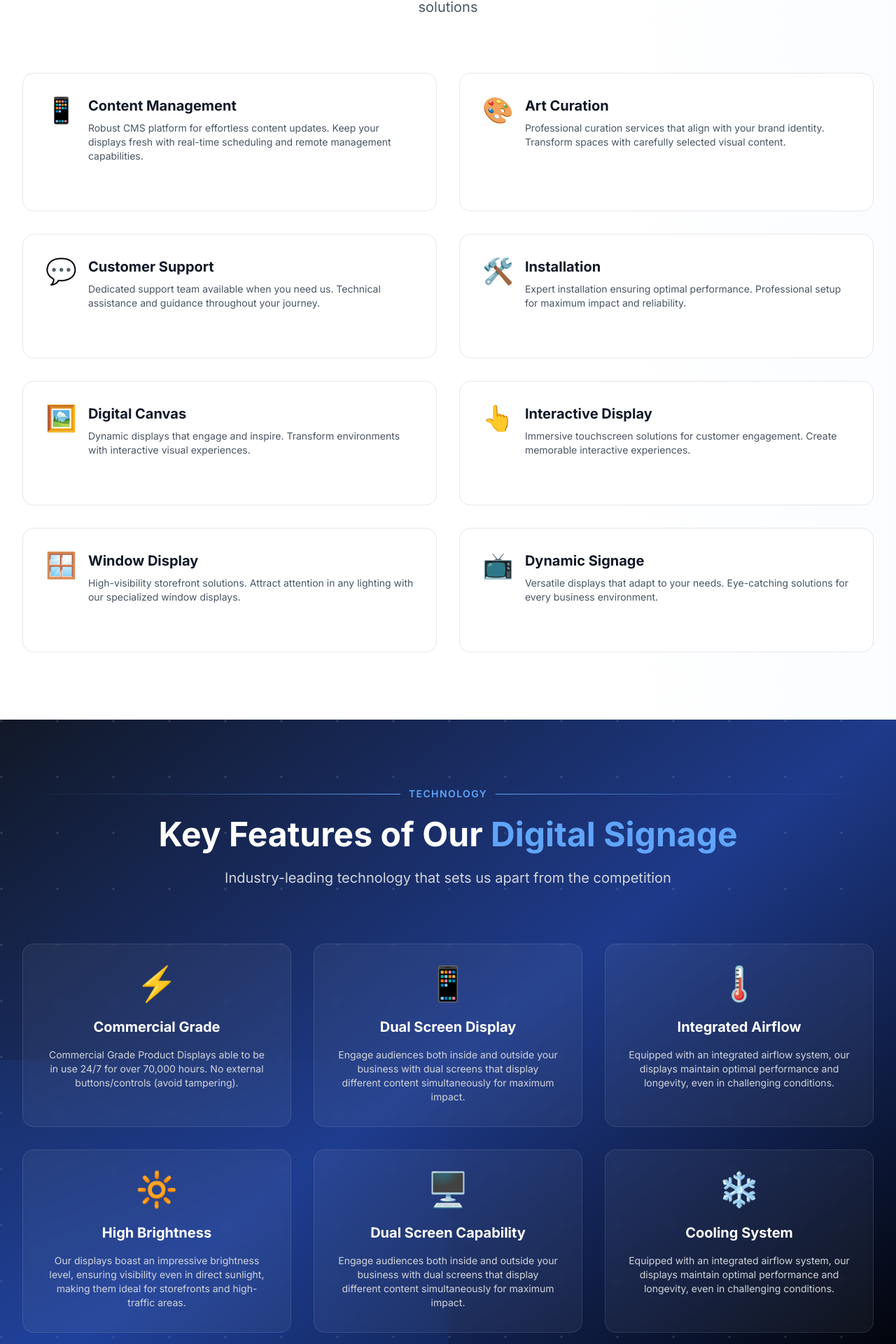
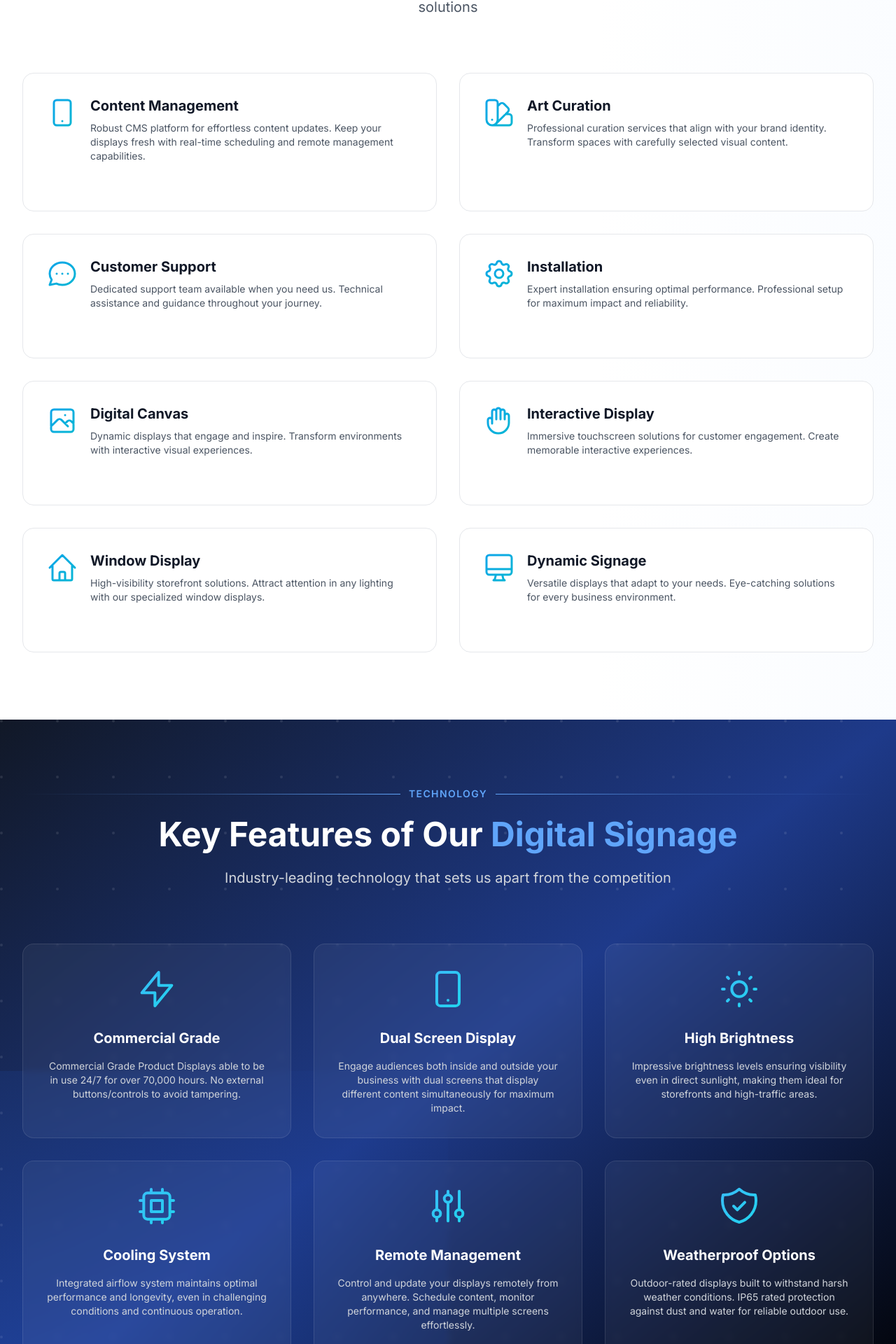
Before and after one commit to herftab/vizage-solutions, a Next.js app: page / in a window 1280 px wide. Shown: the part 1799-3719 px from the top of the page at 70% size. Built offline with nearby package versions, Linux system fonts and the light colour scheme.

Commit message:
Replace emoji icons with gradient SVG icons and remove duplicate features

```diff
--- a/src/app/page.tsx
+++ b/src/app/page.tsx
@@ -135,49 +135,82 @@ export default function Home() {
           <div className="grid grid-cols-1 md:grid-cols-2 gap-4 md:gap-6 lg:gap-8">
             {[
               {
-                icon: '📱',
+                icon: (
+                  <svg className="w-full h-full" fill="none" viewBox="0 0 24 24" stroke="url(#gradient-blue)">
+                    <path strokeLinecap="round" strokeLinejoin="round" strokeWidth={1.5} d="M12 18h.01M8 21h8a2 2 0 002-2V5a2 2 0 00-2-2H8a2 2 0 00-2 2v14a2 2 0 002 2z" />
+                  </svg>
+                ),
                 title: 'Content Management',
                 desc: 'Robust CMS platform for effortless content updates. Keep your displays fresh with real-time scheduling and remote management capabilities.',
                 color: 'from-blue-500 to-cyan-500'
               },
               {
-                icon: '🎨',
+                icon: (
+                  <svg className="w-full h-full" fill="none" viewBox="0 0 24 24" stroke="url(#gradient-blue)">
+                    <path strokeLinecap="round" strokeLinejoin="round" strokeWidth={1.5} d="M7 21a4 4 0 01-4-4V5a2 2 0 012-2h4a2 2 0 012 2v12a4 4 0 01-4 4zm0 0h12a2 2 0 002-2v-4a2 2 0 00-2-2h-2.343M11 7.343l1.657-1.657a2 2 0 012.828 0l2.829 2.829a2 2 0 010 2.828l-8.486 8.485M7 17h.01" />
+                  </svg>
+                ),
                 title: 'Art Curation',
                 desc: 'Professional curation services that align with your brand identity. Transform spaces with carefully selected visual content.',
                 color: 'from-purple-500 to-pink-500'
               },
               {
-                icon: '💬',
+                icon: (
+                  <svg className="w-full h-full" fill="none" viewBox="0 0 24 24" stroke="url(#gradient-blue)">
+                    <path strokeLinecap="round" strokeLinejoin="round" strokeWidth={1.5} d="M8 12h.01M12 12h.01M16 12h.01M21 12c0 4.418-4.03 8-9 8a9.863 9.863 0 01-4.255-.949L3 20l1.395-3.72C3.512 15.042 3 13.574 3 12c0-4.418 4.03-8 9-8s9 3.582 9 8z" />
+                  </svg>
+                ),
                 title: 'Customer Support',
                 desc: 'Dedicated support team available when you need us. Technical assistance and guidance throughout your journey.',
                 color: 'from-green-500 to-teal-500'
               },
               {
-                icon: '🛠️',
+                icon: (
+                  <svg className="w-full h-full" fill="none" viewBox="0 0 24 24" stroke="url(#gradient-blue)">
+                    <path strokeLinecap="round" strokeLinejoin="round" strokeWidth={1.5} d="M10.325 4.317c.426-1.756 2.924-1.756 3.35 0a1.724 1.724 0 002.573 1.066c1.543-.94 3.31.826 2.37 2.37a1.724 1.724 0 001.065 2.572c1.756.426 1.756 2.924 0 3.35a1.724 1.724 0 00-1.066 2.573c.94 1.543-.826 3.31-2.37 2.37a1.724 1.724 0 00-2.572 1.065c-.426 1.756-2.924 1.756-3.35 0a1.724 1.724 0 00-2.573-1.066c-1.543.94-3.31-.826-2.37-2.37a1.724 1.724 0 00-1.065-2.572c-1.756-.426-1.756-2.924 0-3.35a1.724 1.724 0 001.066-2.573c-.94-1.543.826-3.31 2.37-2.37.996.608 2.296.07 2.572-1.065z" />
+                    <path strokeLinecap="round" strokeLinejoin="round" strokeWidth={1.5} d="M15 12a3 3 0 11-6 0 3 3 0 016 0z" />
+                  </svg>
+                ),
                 title: 'Installation',
                 desc: 'Expert installation ensuring optimal performance. Professional setup for maximum impact and reliability.',
                 color: 'from-orange-500 to-red-500'
               },
               {
-                icon: '🖼️',
+                icon: (
+                  <svg className="w-full h-full" fill="none" viewBox="0 0 24 24" stroke="url(#gradient-blue)">
+                    <path strokeLinecap="round" strokeLinejoin="round" strokeWidth={1.5} d="M4 16l4.586-4.586a2 2 0 012.828 0L16 16m-2-2l1.586-1.586a2 2 0 012.828 0L20 14m-6-6h.01M6 20h12a2 2 0 002-2V6a2 2 0 00-2-2H6a2 2 0 00-2 2v12a2 2 0 002 2z" />
+                  </svg>
+                ),
                 title: 'Digital Canvas',
                 desc: 'Dynamic displays that engage and inspire. Transform environments with interactive visual experiences.',
                 color: 'from-indigo-500 to-purple-500'
               },
               {
-                icon: '👆',
+                icon: (
+                  <svg className="w-full h-full" fill="none" viewBox="0 0 24 24" stroke="url(#gradient-blue)">
+                    <path strokeLinecap="round" strokeLinejoin="round" strokeWidth={1.5} d="M7 11.5V14m0-2.5v-6a1.5 1.5 0 113 0m-3 6a1.5 1.5 0 00-3 0v2a7.5 7.5 0 0015 0v-5a1.5 1.5 0 00-3 0m-6-3V11m0-5.5v-1a1.5 1.5 0 013 0v1m0 0V11m0-5.5a1.5 1.5 0 013 0v3m0 0V11" />
+                  </svg>
+                ),
                 title: 'Interactive Display',
                 desc: 'Immersive touchscreen solutions for customer engagement. Create memorable interactive experiences.',
                 color: 'from-pink-500 to-rose-500'
               },
               {
-                icon: '🪟',
+                icon: (
+                  <svg className="w-full h-full" fill="none" viewBox="0 0 24 24" stroke="url(#gradient-blue)">
+                    <path strokeLinecap="round" strokeLinejoin="round" strokeWidth={1.5} d="M3 12l2-2m0 0l7-7 7 7M5 10v10a1 1 0 001 1h3m10-11l2 2m-2-2v10a1 1 0 01-1 1h-3m-6 0a1 1 0 001-1v-4a1 1 0 011-1h2a1 1 0 011 1v4a1 1 0 001 1m-6 0h6" />
+                  </svg>
+                ),
                 title: 'Window Display',
                 desc: 'High-visibility storefront solutions. Attract attention in any lighting with our specialized window displays.',
                 color: 'from-yellow-500 to-orange-500'
               },
               {
-                icon: '📺',
+                icon: (
+                  <svg className="w-full h-full" fill="none" viewBox="0 0 24 24" stroke="url(#gradient-blue)">
+                    <path strokeLinecap="round" strokeLinejoin="round" strokeWidth={1.5} d="M9.75 17L9 20l-1 1h8l-1-1-.75-3M3 13h18M5 17h14a2 2 0 002-2V5a2 2 0 00-2-2H5a2 2 0 00-2 2v10a2 2 0 002 2z" />
+                  </svg>
+                ),
                 title: 'Dynamic Signage',
                 desc: 'Versatile displays that adapt to your needs. Eye-catching solutions for every business environment.',
                 color: 'from-cyan-500 to-blue-500'
@@ -187,6 +220,16 @@ export default function Home() {
                 key={index}
                 className="group relative bg-white border border-gray-200 rounded-xl md:rounded-2xl p-4 md:p-8 hover:border-transparent hover:shadow-2xl transition-all duration-500 overflow-hidden"
               >
+                {/* SVG Gradient Definitions */}
+                <svg width="0" height="0" className="absolute">
+                  <defs>
+                    <linearGradient id="gradient-blue" x1="0%" y1="0%" x2="100%" y2="100%">
+                      <stop offset="0%" stopColor="#0ea5e9" />
+                      <stop offset="100%" stopColor="#06b6d4" />
+                    </linearGradient>
+                  </defs>
+                </svg>
+
                 {/* Animated gradient background on hover */}
                 <div className={`absolute inset-0 bg-gradient-to-br ${service.color} opacity-0 group-hover:opacity-5 transition-opacity duration-500`}></div>
 
@@ -195,7 +238,7 @@ export default function Home() {
 
                 <div className="relative z-10">
                   <div className="flex items-start gap-3 md:gap-4 mb-2 md:mb-4">
-                    <div className="text-2xl md:text-4xl transform group-hover:scale-110 transition-transform duration-300 flex-shrink-0">
+                    <div className="w-8 h-8 md:w-12 md:h-12 transform group-hover:scale-110 transition-transform duration-300 flex-shrink-0">
                       {service.icon}
                     </div>
                     <div className="flex-1 min-w-0">
@@ -250,46 +293,81 @@ export default function Home() {
           <div className="grid grid-cols-1 md:grid-cols-2 lg:grid-cols-3 gap-4 md:gap-8">
             {[
               {
-                icon: '⚡',
+                icon: (
+                  <svg className="w-full h-full" fill="none" viewBox="0 0 24 24" stroke="url(#gradient-blue-features)">
+                    <path strokeLinecap="round" strokeLinejoin="round" strokeWidth={1.5} d="M13 10V3L4 14h7v7l9-11h-7z" />
+                  </svg>
+                ),
                 title: 'Commercial Grade',
-                desc: 'Commercial Grade Product Displays able to be in use 24/7 for over 70,000 hours. No external buttons/controls (avoid tampering).',
+                desc: 'Commercial Grade Product Displays able to be in use 24/7 for over 70,000 hours. No external buttons/controls to avoid tampering.',
                 color: 'from-yellow-400 to-orange-500'
               },
               {
-                icon: '📱',
+                icon: (
+                  <svg className="w-full h-full" fill="none" viewBox="0 0 24 24" stroke="url(#gradient-blue-features)">
+                    <path strokeLinecap="round" strokeLinejoin="round" strokeWidth={1.5} d="M12 18h.01M8 21h8a2 2 0 002-2V5a2 2 0 00-2-2H8a2 2 0 00-2 2v14a2 2 0 002 2z" />
+                    <path strokeLinecap="round" strokeLinejoin="round" strokeWidth={1.5} d="M16 18h.01" />
+                  </svg>
+                ),
                 title: 'Dual Screen Display',
                 desc: 'Engage audiences both inside and outside your business with dual screens that display different content simultaneously for maximum impact.',
                 color: 'from-blue-400 to-cyan-500'
               },
               {
-                icon: '🌡️',
-                title: 'Integrated Airflow',
-                desc: 'Equipped with an integrated airflow system, our displays maintain optimal performance and longevity, even in challenging conditions.',
-                color: 'from-green-400 to-teal-500'
-              },
-              {
-                icon: '🔆',
+                icon: (
+                  <svg className="w-full h-full" fill="none" viewBox="0 0 24 24" stroke="url(#gradient-blue-features)">
+                    <path strokeLinecap="round" strokeLinejoin="round" strokeWidth={1.5} d="M12 3v1m0 16v1m9-9h-1M4 12H3m15.364 6.364l-.707-.707M6.343 6.343l-.707-.707m12.728 0l-.707.707M6.343 17.657l-.707.707M16 12a4 4 0 11-8 0 4 4 0 018 0z" />
+                  </svg>
+                ),
                 title: 'High Brightness',
-                desc: 'Our displays boast an impressive brightness level, ensuring visibility even in direct sunlight, making them ideal for storefronts and high-traffic areas.',
+                desc: 'Impressive brightness levels ensuring visibility even in direct sunlight, making them ideal for storefronts and high-traffic areas.',
                 color: 'from-orange-400 to-red-500'
               },
               {
-                icon: '🖥️',
-                title: 'Dual Screen Capability',
-                desc: 'Engage audiences both inside and outside your business with dual screens that display different content simultaneously for maximum impact.',
+                icon: (
+                  <svg className="w-full h-full" fill="none" viewBox="0 0 24 24" stroke="url(#gradient-blue-features)">
+                    <path strokeLinecap="round" strokeLinejoin="round" strokeWidth={1.5} d="M9 3v2m6-2v2M9 19v2m6-2v2M5 9H3m2 6H3m18-6h-2m2 6h-2M7 19h10a2 2 0 002-2V7a2 2 0 00-2-2H7a2 2 0 00-2 2v10a2 2 0 002 2zM9 9h6v6H9V9z" />
+                  </svg>
+                ),
+                title: 'Cooling System',
+                desc: 'Integrated airflow system maintains optimal performance and longevity, even in challenging conditions and continuous operation.',
+                color: 'from-cyan-400 to-blue-500'
+              },
+              {
+                icon: (
+                  <svg className="w-full h-full" fill="none" viewBox="0 0 24 24" stroke="url(#gradient-blue-features)">
+                    <path strokeLinecap="round" strokeLinejoin="round" strokeWidth={1.5} d="M12 6V4m0 2a2 2 0 100 4m0-4a2 2 0 110 4m-6 8a2 2 0 100-4m0 4a2 2 0 110-4m0 4v2m0-6V4m6 6v10m6-2a2 2 0 100-4m0 4a2 2 0 110-4m0 4v2m0-6V4" />
+                  </svg>
+                ),
+                title: 'Remote Management',
+                desc: 'Control and update your displays remotely from anywhere. Schedule content, monitor performance, and manage multiple screens effortlessly.',
                 color: 'from-purple-400 to-pink-500'
               },
               {
-                icon: '❄️',
-                title: 'Cooling System',
-                desc: 'Equipped with an integrated airflow system, our displays maintain optimal performance and longevity, even in challenging conditions.',
-                color: 'from-cyan-400 to-blue-500'
+                icon: (
+                  <svg className="w-full h-full" fill="none" viewBox="0 0 24 24" stroke="url(#gradient-blue-features)">
+                    <path strokeLinecap="round" strokeLinejoin="round" strokeWidth={1.5} d="M9 12l2 2 4-4m5.618-4.016A11.955 11.955 0 0112 2.944a11.955 11.955 0 01-8.618 3.04A12.02 12.02 0 003 9c0 5.591 3.824 10.29 9 11.622 5.176-1.332 9-6.03 9-11.622 0-1.042-.133-2.052-.382-3.016z" />
+                  </svg>
+                ),
+                title: 'Weatherproof Options',
+                desc: 'Outdoor-rated displays built to withstand harsh weather conditions. IP65 rated protection against dust and water for reliable outdoor use.',
+                color: 'from-green-400 to-teal-500'
               }
             ].map((feature, index) => (
               <div
                 key={index}
                 className="group relative bg-white/5 backdrop-blur-sm rounded-xl md:rounded-2xl p-4 md:p-8 border border-white/10 hover:bg-white/10 hover:border-blue-400/50 transition-all duration-500 overflow-hidden"
               >
+                {/* SVG Gradient Definitions */}
+                <svg width="0" height="0" className="absolute">
+                  <defs>
+                    <linearGradient id="gradient-blue-features" x1="0%" y1="0%" x2="100%" y2="100%">
+                      <stop offset="0%" stopColor="#38bdf8" />
+                      <stop offset="100%" stopColor="#22d3ee" />
+                    </linearGradient>
+                  </defs>
+                </svg>
+
                 {/* Animated gradient background on hover */}
                 <div className={`absolute inset-0 bg-gradient-to-br ${feature.color} opacity-0 group-hover:opacity-10 transition-opacity duration-500`}></div>
 
@@ -298,7 +376,7 @@ export default function Home() {
 
                 <div className="relative z-10">
                   <div className="flex flex-col items-center text-center">
-                    <div className="text-3xl md:text-5xl mb-3 md:mb-6 transform group-hover:scale-110 transition-transform duration-300">
+                    <div className="w-12 h-12 md:w-16 md:h-16 mb-3 md:mb-6 transform group-hover:scale-110 transition-transform duration-300">
                       {feature.icon}
                     </div>
                     <h3 className="text-base md:text-xl font-bold mb-2 md:mb-4 group-hover:text-blue-400 transition-colors duration-300">
```
